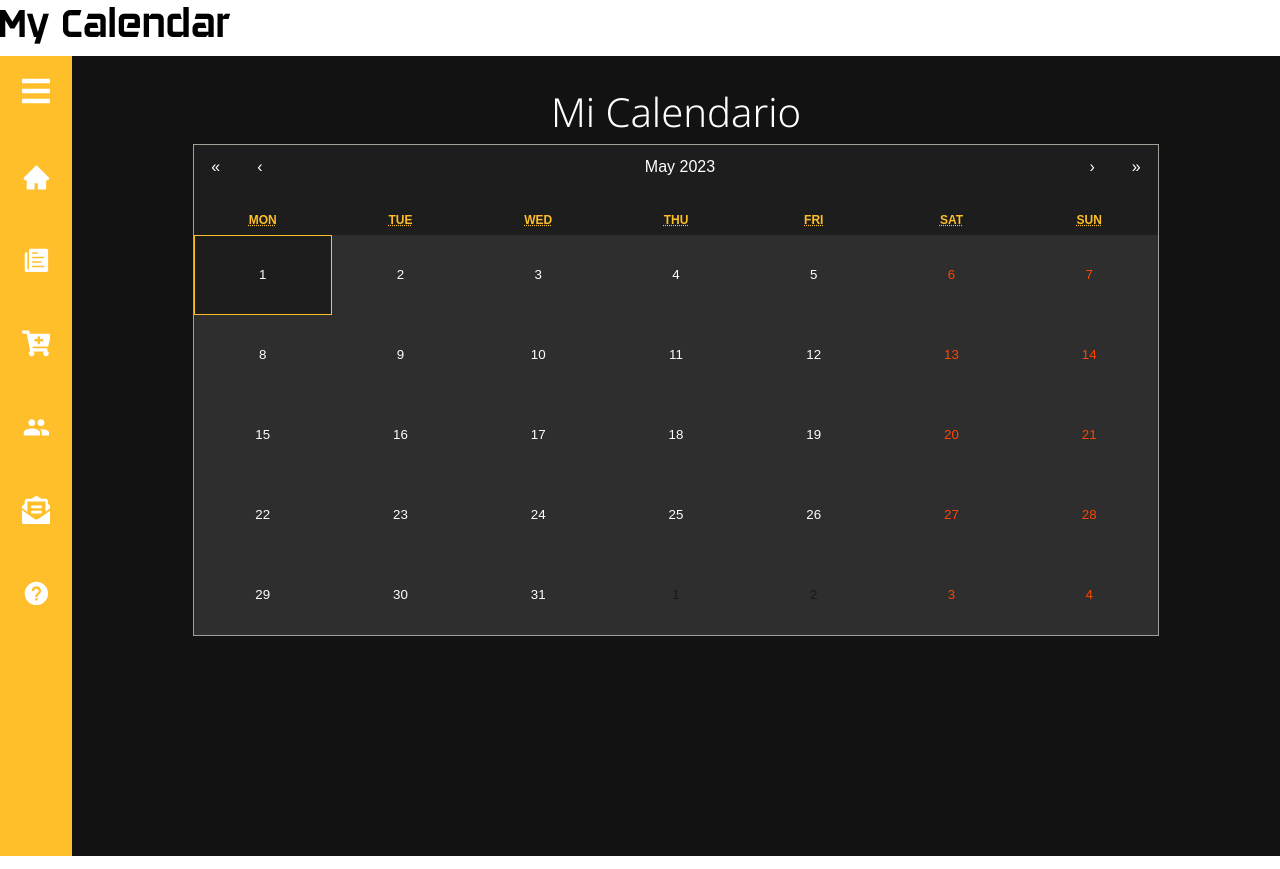
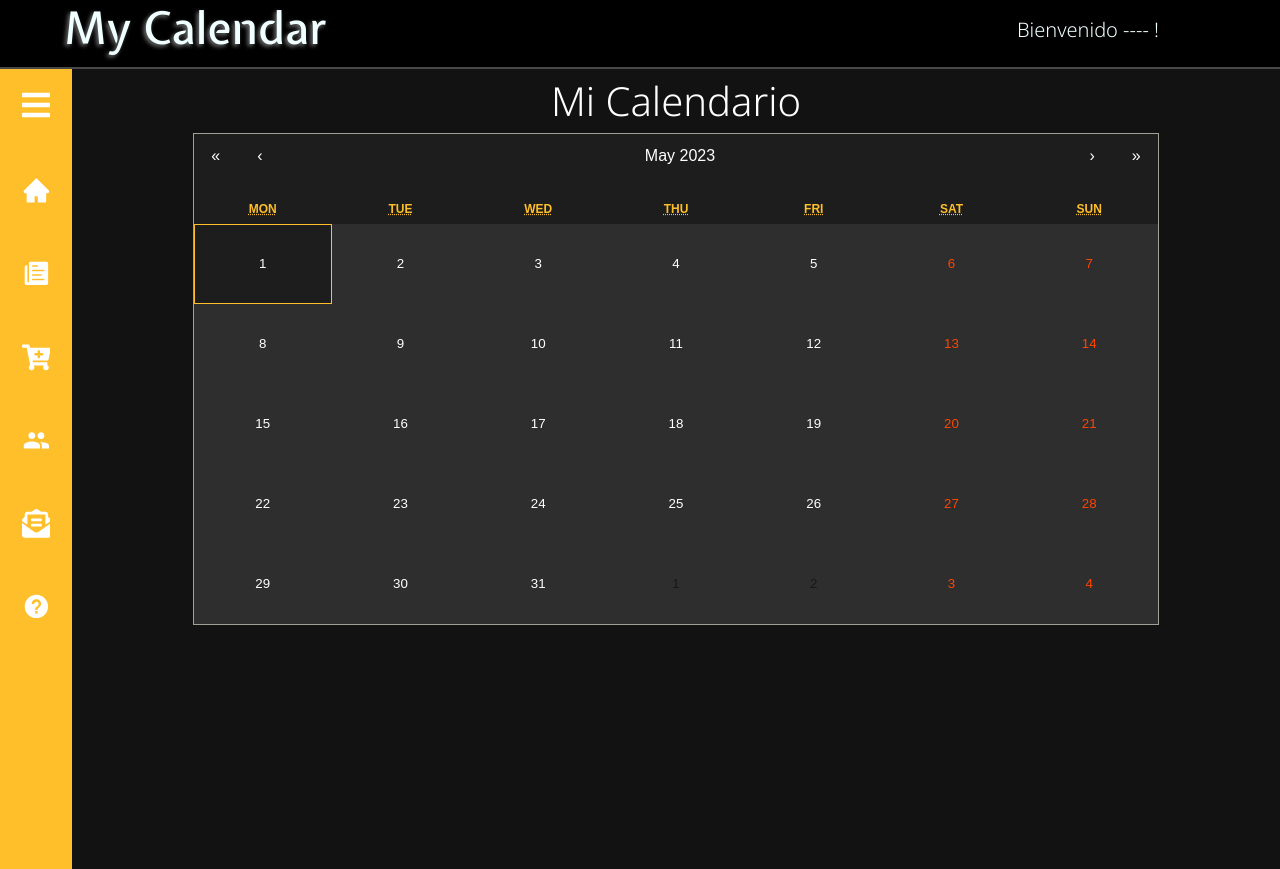
Before and after one commit to SantiagoTonin/CalendarFront, a React (Create React App) app: page /home in a window 1280 px wide. Built offline with nearby package versions, Linux system fonts and the light colour scheme.

Commit message:
header creado falta agregar logica de usuario

```diff
--- a/src/App.js
+++ b/src/App.js
@@ -1,12 +1,10 @@
 import { BrowserRouter } from "react-router-dom";
 import MyRoutes from "./routes/myRoutes";
-import Header from "./components/header/Header";
 
 function App() {
   return (
     <>
       <BrowserRouter>
-        <Header />
         <MyRoutes />
       </BrowserRouter>
     </>
--- a/src/components/header/Header.js
+++ b/src/components/header/Header.js
@@ -1,15 +1,18 @@
-import { Link } from "react-router-dom";
 import "./header.css";
 
 const Header = () => {
-    return (
-        <div className="headerContainer">
-            <h1>My Calendar</h1>
-            <div>
-
-            </div>
+  return (
+    <main className="headerContainer">
+      <div className="logoContainer">
+        <span>My Calendar</span>
+      </div>
+      <div className="wellcomeUserContainer">
+        <div>
+            <h5>Bienvenido ---- !</h5>
         </div>
-     );
-}
+      </div>
+    </main>
+  );
+};
 
 export default Header;
--- a/src/components/header/header.css
+++ b/src/components/header/header.css
@@ -1,13 +1,30 @@
-@font-face {
-    font-family: Daggersquare;
-    src: url(../../assets/fonts/DAGGERSQUARE.otf);
-    }
-
 .headerContainer{
-    background-color: white;
-    color: black;
+    width: 100%;
+    height: auto;
+    padding: 0;
+    margin: 0;
+    display: flex;
+    flex-direction: row;
+    justify-content: space-between;
+    background-color: black;
+    color: azure;
+    border-bottom: 2px solid rgb(72, 72, 72);
 }
 
-.headerContainer h1 {
-    font-family: Daggersquare;
+.logoContainer{
+    width: 30%;
 }
+
+.logoContainer > span {
+    font-family: Expletus;
+    font-size: 2.8rem;
+    padding: 1rem 0 0 3.5rem;
+    text-shadow: -2px 2px 4px rgba(147, 147, 147, 0.813);
+}
+
+.wellcomeUserContainer{
+    width: 30%;
+    display: flex;
+    align-items: center;
+    justify-content: center;
+}
--- a/src/components/home/home.css
+++ b/src/components/home/home.css
@@ -22,7 +22,7 @@
   flex-direction: column;
   align-items: center;
   color: white;
-  padding-top: 2rem;
+  padding-top: 0.5rem;
 }
 
 .calendarContainer {
--- a/src/components/landingPage/Landing.js
+++ b/src/components/landingPage/Landing.js
@@ -5,7 +5,7 @@ const Landing = () => {
   return (
     <div className='landingMainContainer'>
       <div>
-        <h1 className='pt-3'>MY CALENDAR</h1>
+        <h1 className='pageTitle pt-3'>My Calendar</h1>
         <h4>Lorem ipsum dolor sit amet, consectetur adipisicing elit. Eos aspernatur tenetur doloremque iste </h4>
       </div>
       <div>
--- a/src/components/landingPage/landing.css
+++ b/src/components/landingPage/landing.css
@@ -15,6 +15,10 @@
   grid-template-columns: 100%;
   grid-template-rows: 100px;
   text-align: center;
+}
+
+.pageTitle {
+  font-family: Expletus;
 }
 
 .landingMainContainer > div:nth-child(2) {
--- a/src/index.css
+++ b/src/index.css
@@ -1,4 +1,8 @@
 @import url("https://fonts.googleapis.com/css2?family=Noto+Sans:wght@300&display=swap");
+@font-face {
+  font-family: Expletus;
+  src: url(./assets/fonts/ExpletusSans-Medium.ttf);
+  }
 
 :root {
   --main-color: #121212;
--- a/src/routes/myRoutes.js
+++ b/src/routes/myRoutes.js
@@ -1,19 +1,21 @@
-import Landing from '../components/landingPage/Landing';
-import Home from '../components/home/Home';
-import Abm from '../components/abmTable/Abm';
-import {
-  Route,
-  Routes,
-} from "react-router-dom";
+import Landing from "../components/landingPage/Landing";
+import Header from "../components/header/Header";
+import Home from "../components/home/Home";
+import Abm from "../components/abmTable/Abm";
+import { Route, Routes, useLocation } from "react-router-dom";
 
 const MyRoutes = () => {
+  const redirect = useLocation();
   return (
-    <Routes>
-      <Route path='/' element={<Landing />} />
-      <Route path='/home' element={<Home />} />
-      <Route path='/abm' element={<Abm />} />
-    </Routes>
+    <>
+      {redirect.pathname !== "/" && <Header />}
+      <Routes>
+        <Route path="/" element={<Landing />} />
+        <Route path="/home" element={<Home />} />
+        <Route path="/abm" element={<Abm />} />
+      </Routes>
+    </>
   );
-}
+};
 
 export default MyRoutes;
```
Also changed, not shown: src/assets/fonts/DAGGERSQUARE.otf (deleted), src/assets/fonts/ExpletusSans-Medium.ttf (added).
